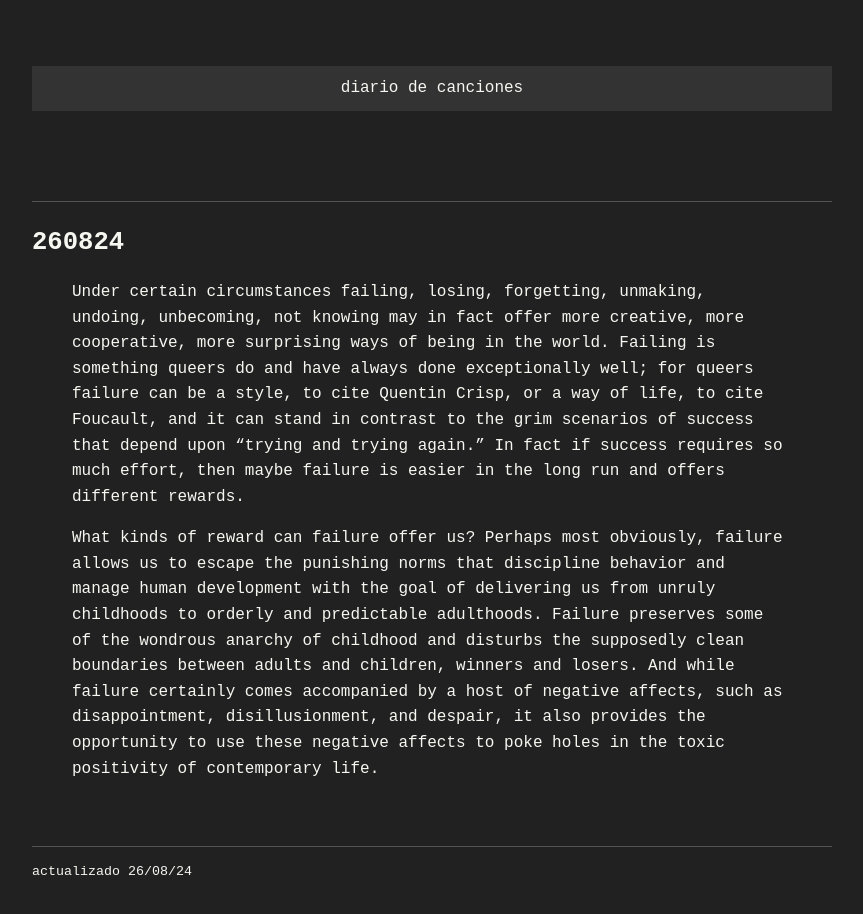
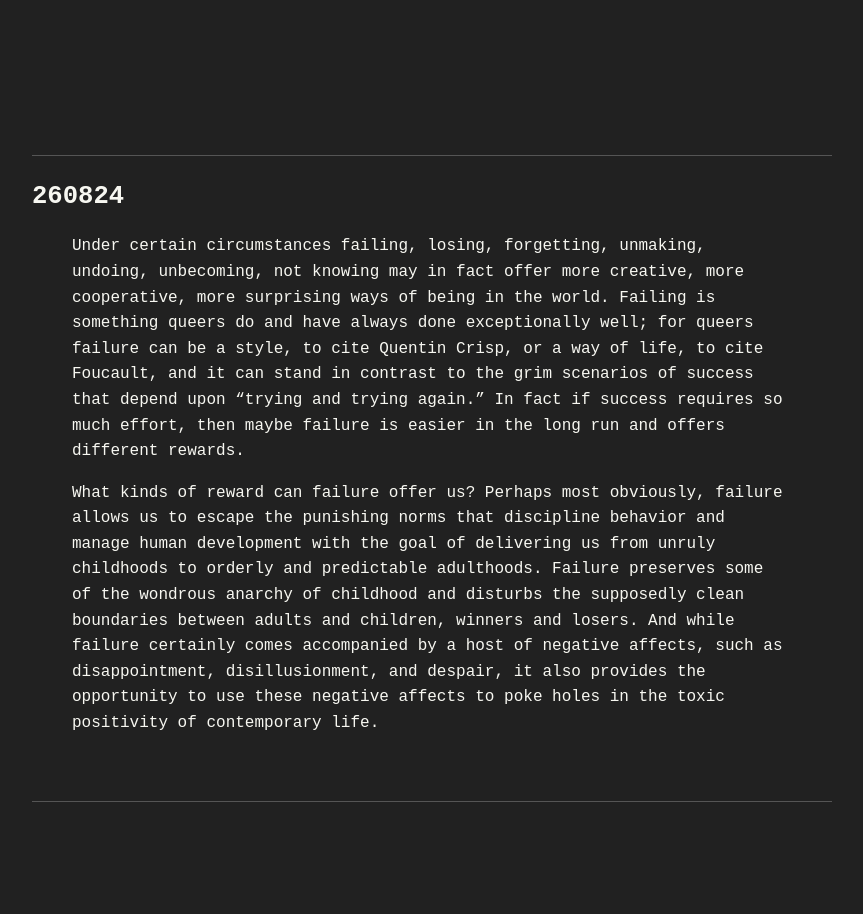
Before and after one commit to fredzia/fredzia.github.io, a plain HTML site: page index.html in a window 1280 px wide. Shown: the whole page, without its empty margins (208-1071 px from the left). After the commit the page ends 842 px from the top, so only its background shows below. Drawn offline with Linux system fonts and the light colour scheme.

Commit message:
Sync post

```diff
--- a/index.html
+++ b/index.html
@@ -34,12 +34,12 @@
 <!-- Include Navbar -->
 <!-- navbar.html -->
 
-<nav>
-    <ul>
-        <li><a href="#home">diario de canciones</a></li>
+<!-- <nav> -->
+    <!--  <ul> -->
+        <!-- <li><a href="#home">diario de canciones</a></li> -->
         <!-- <li><a href="#contact">contacto</a></li> -->
-    </ul>
-</nav>
+    <!--  </ul> -->
+<!--  </nav> -->
 
 <br/>
 <hr />
@@ -51,7 +51,7 @@
 <hr />
     <footer>
         <small>
-            <p>actualizado 26/08/24</p>
+            <!-- <p>actualizado 26/08/24</p> -->
         </small>
     </footer>
 </body>
```
